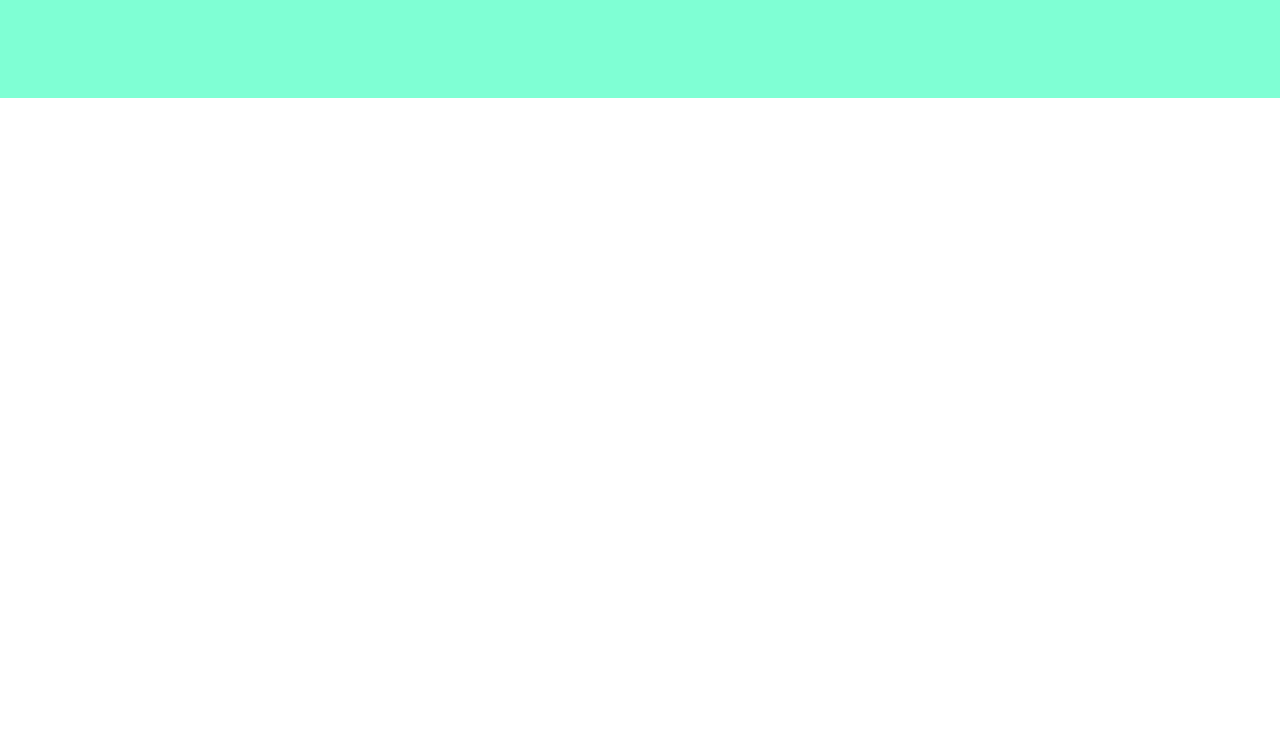
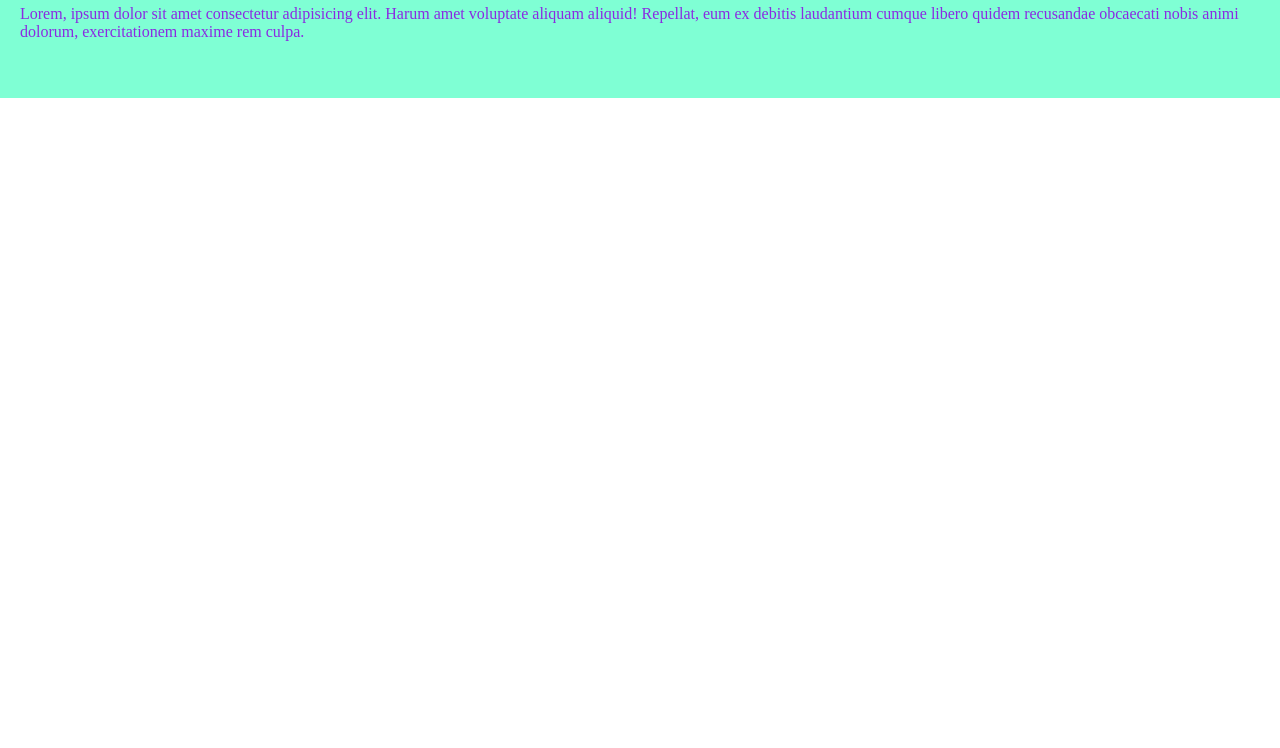
Before and after one commit to Oarr20315/git, a plain HTML site: page index.html in a window 1280 px wide. Shown: the part 52-800 px from the top of the page. Drawn offline with Linux system fonts and the light colour scheme.

Commit message:
agrego parrafo y estilos

```diff
--- a/estilos.css
+++ b/estilos.css
@@ -10,3 +10,7 @@ header{
 h1{
     text-align: center;
 }
+p{
+    color: blueviolet;
+    padding: 20px;
+}
--- a/index.html
+++ b/index.html
@@ -10,6 +10,7 @@
 <body>
     <header>
         <h1>mi curso de github</h1>
+        <p>Lorem, ipsum dolor sit amet consectetur adipisicing elit. Harum amet voluptate aliquam aliquid! Repellat, eum ex debitis laudantium cumque libero quidem recusandae obcaecati nobis animi dolorum, exercitationem maxime rem culpa.</p>
     </header>
 
 </body>
```
